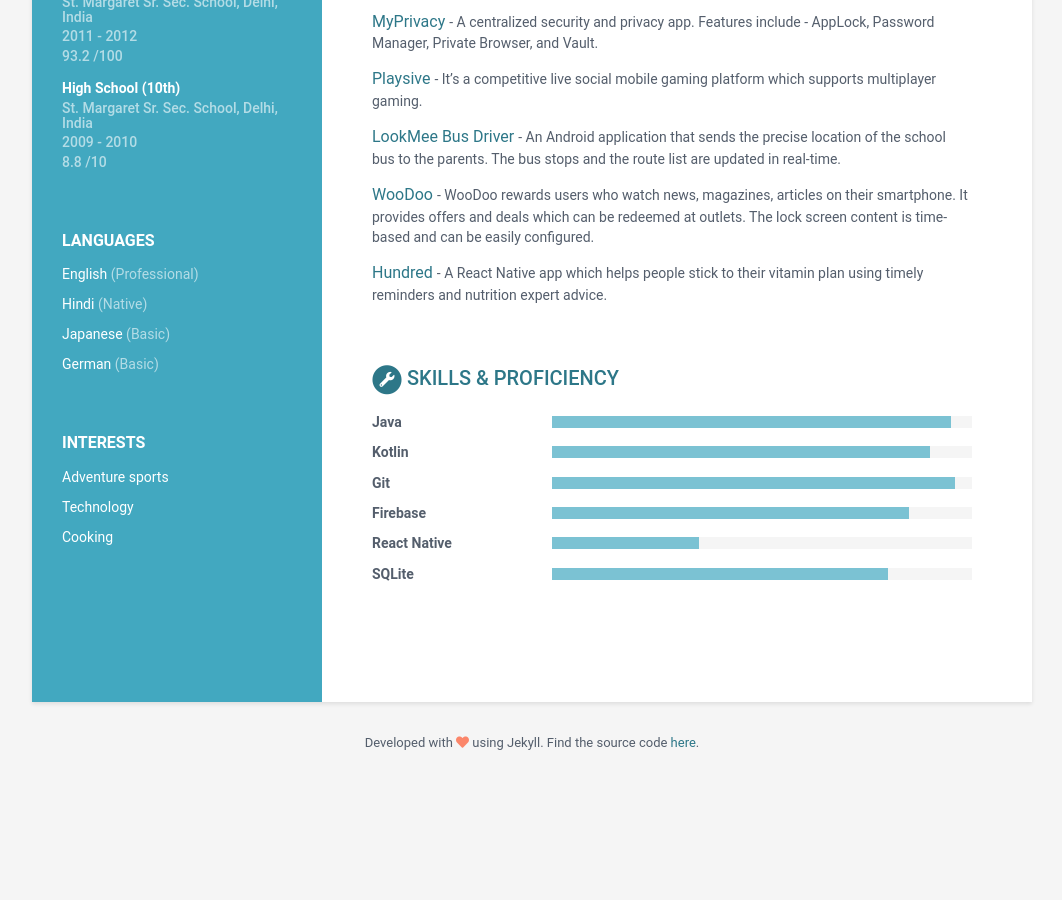
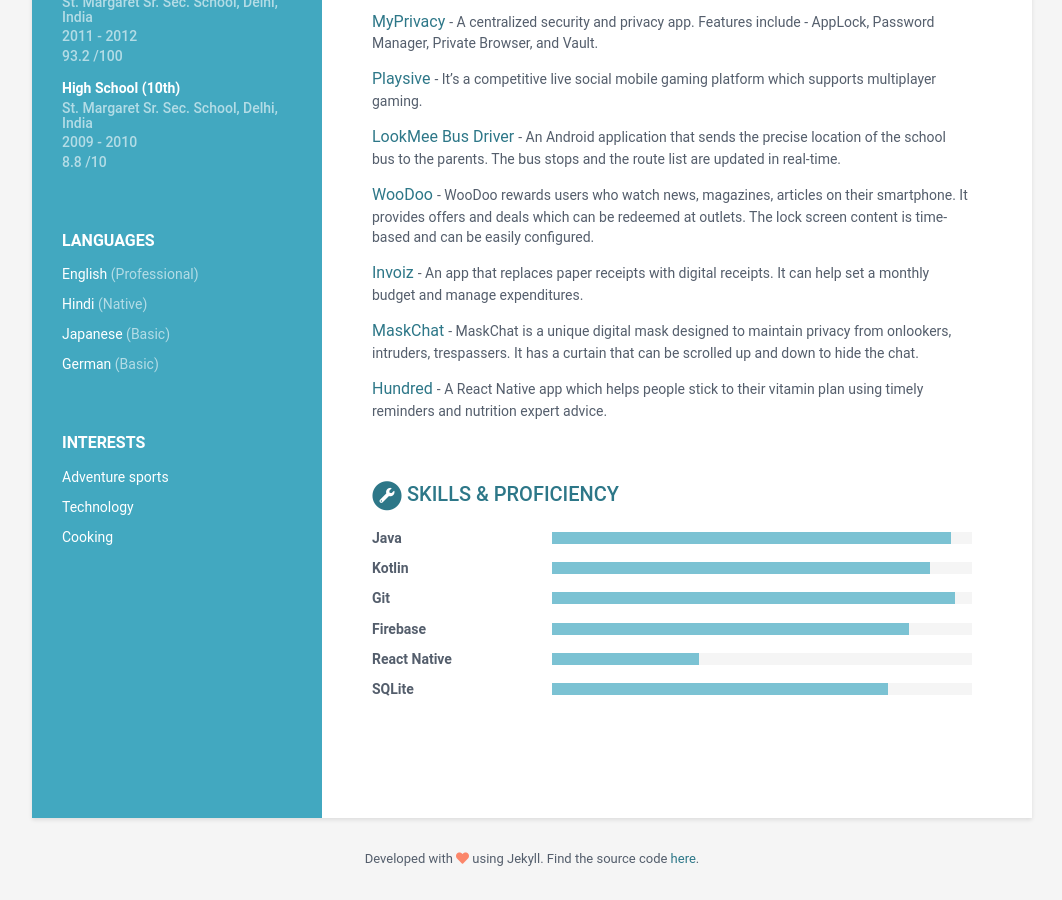
Before and after one commit to shubham08gupta/shubham08gupta.github.io, a Jekyll site: the page built from index.html, in a window 1280 px wide and 900 px high, scrolled down 1022 px. Shown: the whole window, without its empty margins (108-1170 px from the left). Built offline with Jekyll 4.4.1, drawn with Linux system fonts in a browser that asks for light colours; before the commit the page ends 1806 px from its top, so only the background shows below that.

Commit message:
add more projects

```diff
--- a/_data/data.yml
+++ b/_data/data.yml
@@ -160,6 +160,14 @@
         link: "https://play.google.com/store/apps/details?id=com.woodoo"
         tagline: "WooDoo rewards users who watch news, magazines, articles on their smartphone. It provides offers and deals which can be redeemed at outlets. The lock screen content is time-based and can be easily configured."
 
+      - title: Invoiz
+        link: "https://play.google.com/store/apps/details?id=com.onlineinvoiceapp"
+        tagline: "An app that replaces paper receipts with digital receipts. It can help set a monthly budget and manage expenditures."
+
+      - title: MaskChat
+        link: "https://play.google.com/store/apps/details?id=com.maskchat"
+        tagline: "MaskChat is a unique digital mask designed to maintain privacy from onlookers, intruders, trespassers. It has a curtain that can be scrolled up and down to hide the chat."
+
       - title: Hundred
         link: "https://play.google.com/store/apps/details?id=com.joinhundred_app"
         tagline: "A React Native app which helps people stick to their vitamin plan using timely reminders and nutrition expert advice."
```
